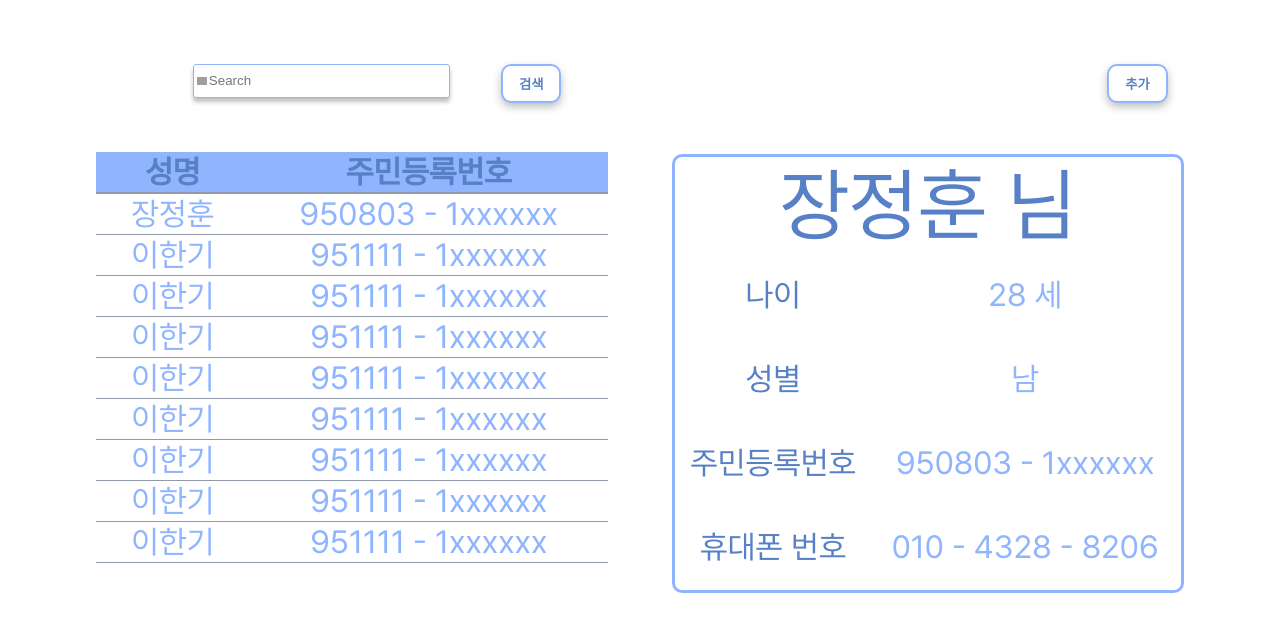
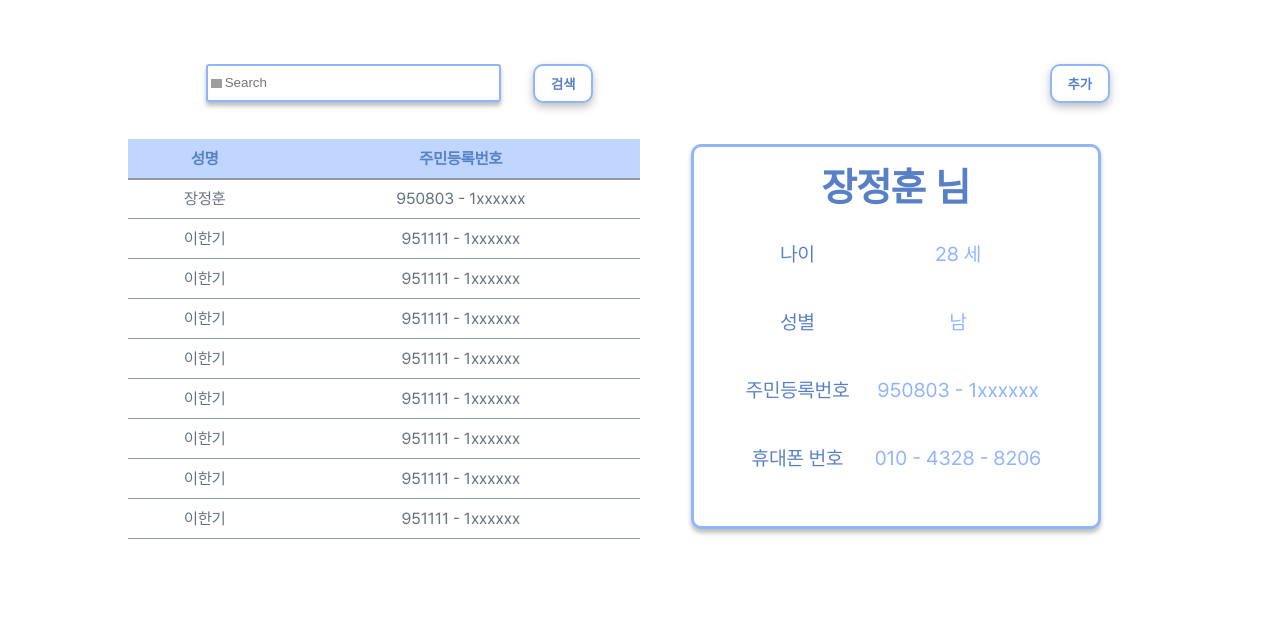
Before and after one commit to IoT-gganbu/gganbu, a Vue app in the folder ec2-front/: page /patientReceiptView in a window 1280 px wide. Shown: the top 632 px of the page. Built offline with nearby package versions, Linux system fonts and the light colour scheme.

Commit message:
Feat.환자접수화면 디자인 수정-SDK

```diff
--- a/ec2-front/src/components/patient/patientCard.vue
+++ b/ec2-front/src/components/patient/patientCard.vue
@@ -46,24 +46,27 @@ export default {
   border: 3px solid #90b5ff;
   border-radius: 10px;
   height: 100%;
-  margin-top: 10%;
+  margin: 8% 10% 3% 10%;
+  box-shadow: 0px 4px 4px rgba(0, 0, 0, 0.25);
 }
 .detail {
   text-align: center;
   text-decoration: none;
+  justify-content: center;
+  margin: 0 10% 0 10%;
 }
 table {
-  width: 100%;
-  text-align: center;
-  text-decoration: none;
-  line-height: 500%;
+  width: 80%;
+  line-height: 400%;
 }
 .name {
-  font: 5rem "Pretendard";
+  font-size: 40px;
+  font-weight: bold;
+  margin: 4% 0 2% 0;
   color: #5780c6;
 }
 td {
-  font-size: 2rem;
+  font-size: 20px;
 }
 .c1 {
   color: #5780c6;
--- a/ec2-front/src/components/patient/patientList.vue
+++ b/ec2-front/src/components/patient/patientList.vue
@@ -44,7 +44,7 @@ export default {
   display: flex;
   justify-content: center;
   width: 100%;
-  margin-top: 10%;
+  margin-top: 8%;
 }
 .name {
   width: 30%;
@@ -57,19 +57,21 @@ table {
   border-collapse: collapse;
 }
 .head {
-  font: 2rem "Pretendard";
   color: #5780c6;
+  height: 40px;
 }
 .body {
-  font: 2rem "Pretendard";
-  color: #90b5ff;
+  color: #667080;
 }
 td {
   border-bottom: 0.5px solid #919aa9;
 }
 th {
-  background-color: #90b5ff;
+  background-color: #c1d6ff;
   border-bottom: 2px solid #919aa9;
+}
+tr {
+  height: 40px;
 }
 .noResult {
   text-align: center;
--- a/ec2-front/src/views/PatientReceiptView.vue
+++ b/ec2-front/src/views/PatientReceiptView.vue
@@ -55,7 +55,7 @@ export default {
   display: flex;
   flex-direction: column;
   width: 40%;
-  margin-right: 5%;
+  text-align: center;
 }
 .right-body {
   display: flex;
@@ -64,11 +64,11 @@ export default {
 }
 .input {
   background: #ffffff;
-  border: 1px solid #90b5ff;
+  border: 2px solid #90b5ff;
   border-radius: 3px;
   box-shadow: 0px 4px 4px rgba(0, 0, 0, 0.25);
-  width: 70%;
-  height: 80%;
+  width: 80%;
+  height: 95%;
 }
 input::-webkit-input-placeholder {
   background-image: url(https://encrypted-tbn0.gstatic.com/images?q=tbn:ANd9GcTnRdQ3uLA3uuoM-wXkg-x8fFh_RWxwoWT5KDI745hSV4ldIdm3nus-HDaIXy23oBXemfc&usqp=CAU);
@@ -101,7 +101,7 @@ input::-webkit-input-placeholder {
   width: 100%;
 }
 .new-patient-btn {
-  margin-left: 85%;
+  margin-left: 80%;
 }
 .addPatient {
   height: 130%;
```
